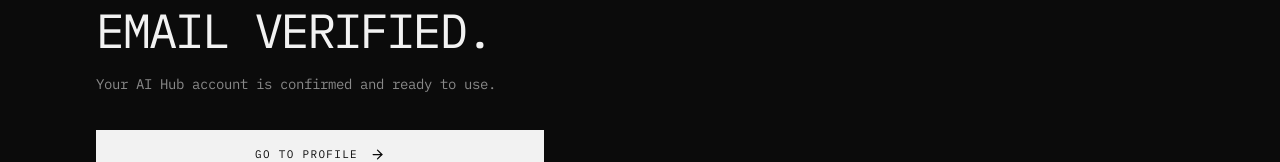
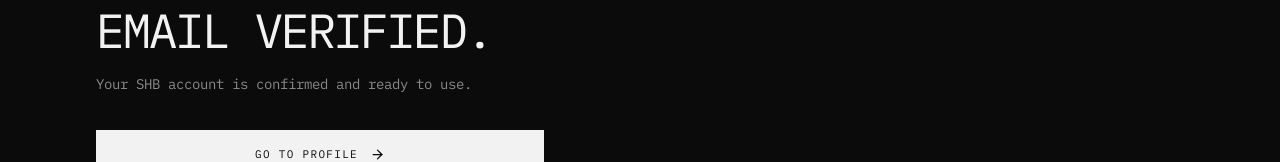
Before and after one commit to igiveupondoingthingsmyway/aihub, a Next.js app: page /auth/confirmed in a window 1280 px wide. Shown: the part 406-568 px from the top of the page. Built offline with nearby package versions, Linux system fonts and the light colour scheme; no server answers.

Commit message:
Rename brand to SHB

```diff
--- a/app/auth/confirmed/page.tsx
+++ b/app/auth/confirmed/page.tsx
@@ -35,7 +35,7 @@
             </div>
             <h1 className="mt-7 text-4xl tracking-[-0.05em] sm:text-5xl">EMAIL VERIFIED.</h1>
             <p className="mt-4 text-sm leading-7 text-muted">
-              Your AI Hub account is confirmed and ready to use.
+              Your SHB account is confirmed and ready to use.
             </p>
             <Link href="/profile" className="mt-8 flex h-12 items-center justify-center gap-3 bg-fg text-bg text-[11px] uppercase tracking-[0.12em]">
               Go to profile <ArrowRight size={15} />
```
